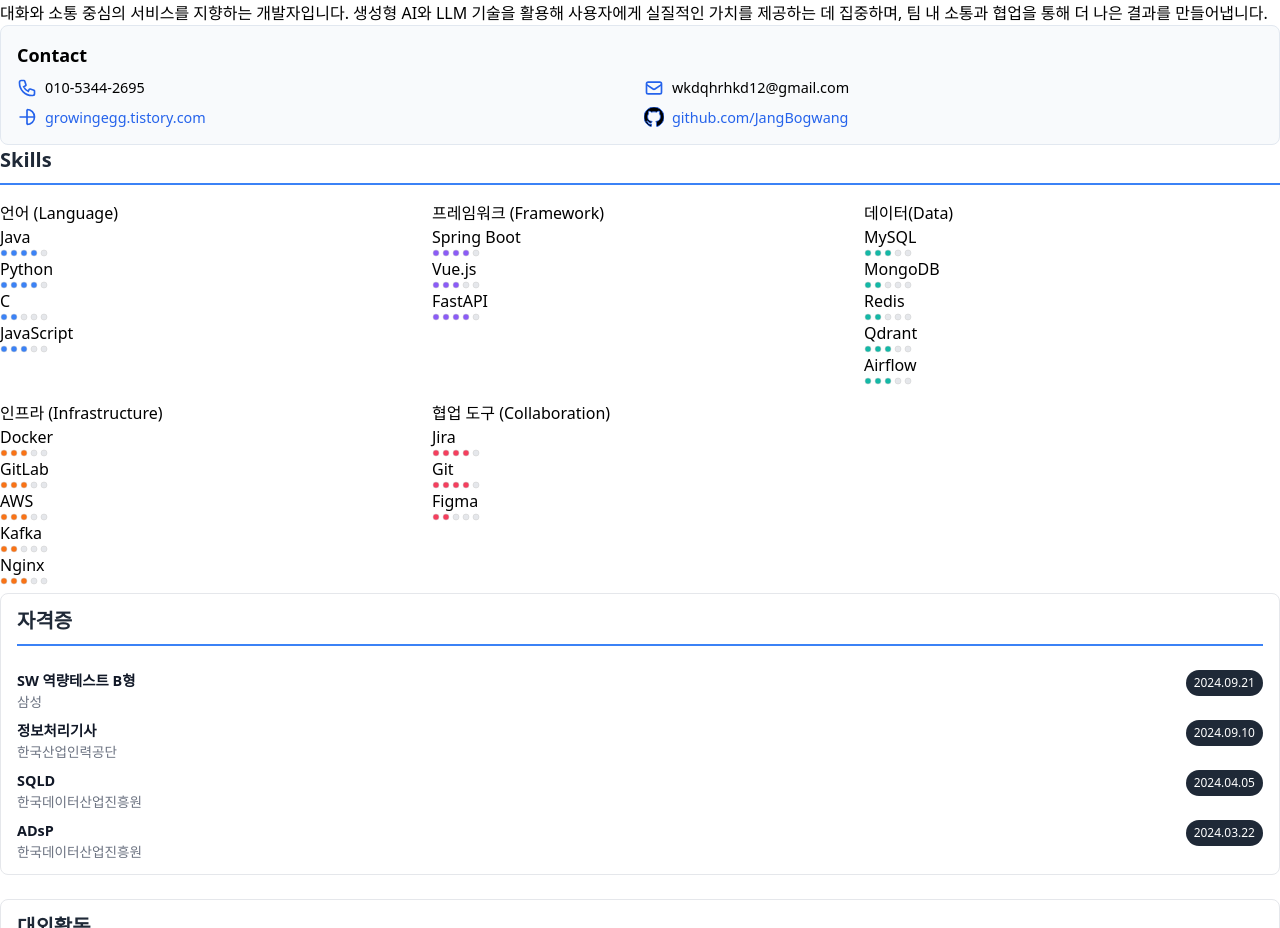
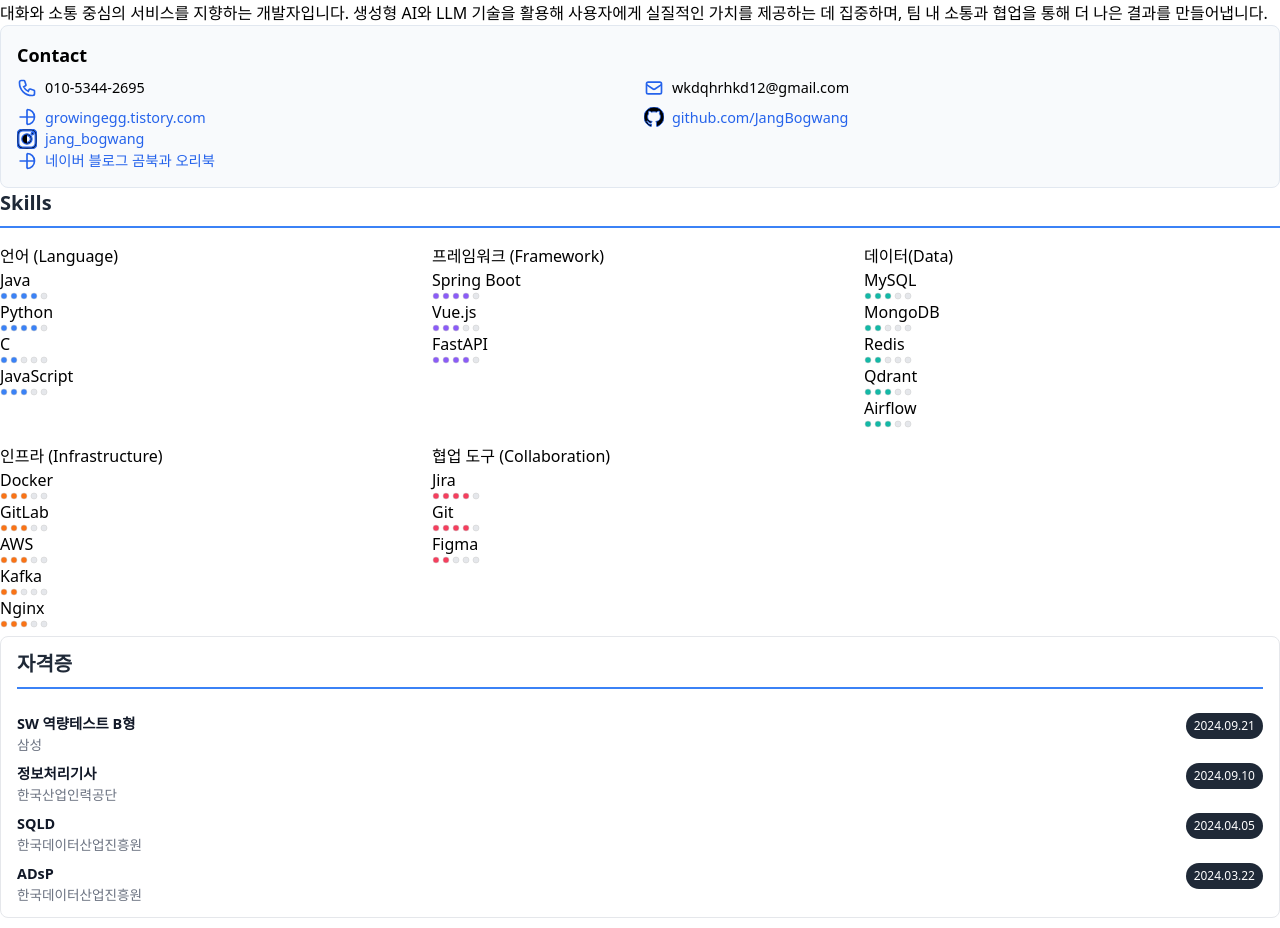
Before and after one commit to JangBogwang/My-Portfolio, a Vue app in the folder My-Portfolio/: page / in a window 1280 px wide. Shown: the part 1700-2628 px from the top of the page. Built offline with nearby package versions, Linux system fonts and the light colour scheme.

Commit message:
feat: 연락처 추가

```diff
--- a/My-Portfolio/src/components/contactComponent.vue
+++ b/My-Portfolio/src/components/contactComponent.vue
@@ -35,6 +35,22 @@
         <span><a href="https://github.com/JangBogwang" class="link" target="_blank">github.com/JangBogwang</a></span>
       </div>
     </div>
+
+          <!-- 인스타그램 -->
+          <div class="contact-item">
+            <svg class="icon" viewBox="0 0 16 16" fill="currentColor">
+              <path d="M8 0C5.829 0 5.556.01 4.703.048 3.85.088 3.269.222 2.76.42a3.9 3.9 0 0 0-1.417.923A3.9 3.9 0 0 0 .42 2.76C.222 3.268.087 3.85.048 4.7.01 5.555 0 5.827 0 8.001c0 2.172.01 2.444.048 3.297.04.852.174 1.433.372 1.942.205.526.478.972.923 1.417.444.445.89.719 1.416.923.51.198 1.09.333 1.942.372C5.555 15.99 5.827 16 8 16s2.444-.01 3.298-.048c.851-.04 1.434-.174 1.943-.372a3.9 3.9 0 0 0 1.416-.923c.445-.445.718-.891.923-1.417.197-.509.332-1.09.372-1.942C15.99 10.445 16 10.173 16 8s-.01-2.445-.048-3.299c-.04-.851-.175-1.433-.372-1.941a3.9 3.9 0 0 0-.923-1.417A3.9 3.9 0 0 0 13.24.42c-.51-.198-1.092-.333-1.943-.372C10.443.01 10.172 0 7.998 0zm-.717 1.442h.718c2.136 0 2.389.007 3.232.046.78.035 1.204.166 1.486.275.373.145.64.319.92.599s.453.546.598.92c.11.281.24.705.275 1.485.039.843.047 1.096.047 3.231s-.008 2.389-.047 3.232c-.035.78-.166 1.203-.275 1.485a2.5 2.5 0 0 1-.599.919c-.28.28-.546.453-.92.598-.28.11-.704.24-1.485.276-.843.038-1.096.047-3.232.047s-2.39-.009-3.233-.047c-.78-.036-1.203-.166-1.485-.276a2.5 2.5 0 0 1-.92-.598 2.5 2.5 0 0 1-.6-.92c-.109-.281-.24-.705-.275-1.485-.038-.843-.046-1.096-.046-3.233s.008-2.388.046-3.231c.036-.78.166-1.204.276-1.486.145-.373.319-.64.599-.92s.546-.453.92-.598c.282-.11.705-.24 1.485-.276.738-.034 1.024-.044 2.515-.045zm4.988 1.328a.96.96 0 1 0 0 1.92.96.96 0 0 0 0-1.92m-4.27 1.122a4.109 4.109 0 1 0 0 8.217 4.109 4.109 0 0 0 0-8.217m0 1.441a2.667 2.667 0 1 1 0 5.334"/>
+            </svg>        <span><a href="https://www.instagram.com/jang_bogwang/" class="link" target="_blank">jang_bogwang</a></span>
+      </div>
+
+        <!-- 네이버 블로그 -->
+      <div class="contact-item">
+        <svg class="icon" viewBox="0 0 24 24" fill="none" stroke="currentColor" stroke-width="2">
+          <path d="M21 12a9 9 0 01-9 9m9-9a9 9 0 00-9-9m9 9H3m9 9v-9m0-9v9"/>
+        </svg>
+        <span><a href="https://blog.naver.com/wkdqhrhkd12" class="link" target="_blank">네이버 블로그 곰북과 오리북</a></span>
+      </div>
+
   </div>
 </template>
 
```
